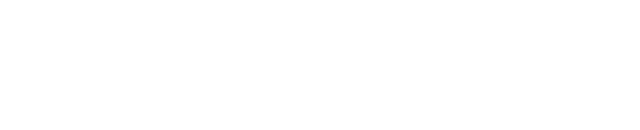
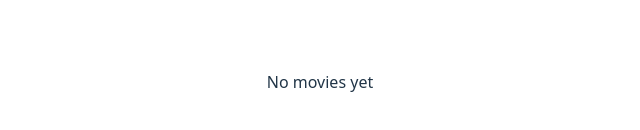
Before and after one commit to lvukad01/Internship-15-Movie-Explorer, a React (Vite) app: page /favourites in a window 1280 px wide. Shown: the part 318-448 px from the top of the page, without its empty margins (320-960 px from the left). Built offline with nearby package versions, Linux system fonts and the light colour scheme; the HTML template or start-up script is replaced by a standard one.

Commit message:
Movie list in favorites page

```diff
--- a/src/App.jsx
+++ b/src/App.jsx
@@ -26,7 +26,8 @@
       <Route path="/movies" element={<Movies favorites={favorites}/>}/>
       <Route path="/movies/:id" element={<MovieDetail
         favorites={favorites} setFavorites={setFavorites}/>}/>
-      <Route path="/favourites" element={<Favourites/>}/>
+      <Route path="/favourites" element={<Favourites
+        favorites={favorites} setFavorites={setFavorites}/>}/>
       <Route path="*" element={<NotFound/>}/>
     </Routes>
     )
--- a/src/pages/Favourites.jsx
+++ b/src/pages/Favourites.jsx
@@ -1,3 +1,49 @@
-export default function Favourites(){
+import {useParams} from 'react-router-dom'
+import moviesData from '../data/movies'
+import favoriteOff from "../assets/favorite-off-svgrepo-com.svg"
+import favoriteOn from "../assets/favorite-svgrepo-com.svg"
+import { useNavigate } from 'react-router-dom'
+import { useEffect, useState } from 'react'
 
+export default function Favourites({favorites, setFavorites}){
+    const [movies, setMovies]=useState([])
+    const navigate=useNavigate();
+
+
+   const handleFavorites=(movieId)=>{
+    setFavorites(prev=>
+        prev.filter(id=>id!==movieId)
+    )
+   }
+   useEffect(()=>{
+    const favMovies = moviesData.filter(movie =>
+        favorites.includes(movie.id))
+        setMovies(favMovies)
+
+       },[favorites])
+
+    return (
+
+        <div className="favorites">
+            {movies.length===0 &&(
+                <p>No movies yet</p>
+            )}
+            {movies.map((movie)=>
+            <div key={movie.id}>
+             <div className='movie'
+                key={movie.id}
+                onClick={()=>navigate(`/movies/${movie.id}`)}
+                style={{cursor:"pointer"}}
+                >
+                {movie.title} ({movie.year}) - Rating: {movie.rating}
+             </div>
+            <button className='unFavorite' onClick={()=>handleFavorites(movie.id) }>
+            <img className="favorite on" src={favoriteOn}
+                />
+            </button >
+            </div>
+                )}
+
+        </div>
+    )
 }
--- a/src/pages/MovieDetail.jsx
+++ b/src/pages/MovieDetail.jsx
@@ -2,7 +2,6 @@
 import moviesData from '../data/movies'
 import favoriteOff from "../assets/favorite-off-svgrepo-com.svg"
 import favoriteOn from "../assets/favorite-svgrepo-com.svg"
-import {useState} from 'react'
 
 export default function MovieDetail({favorites, setFavorites}){
     const {id}=useParams()
@@ -16,7 +15,6 @@
     else{
         setFavorites([...favorites,movie.id])
     }
-    console.log(favorites)
    }
     return(
         <div className='movie_details'>
--- a/src/pages/Movies.jsx
+++ b/src/pages/Movies.jsx
@@ -1,7 +1,6 @@
 import {useEffect, useState} from 'react'
 import { useNavigate } from 'react-router-dom'
 import moviesData from '../data/movies'
-import { Link } from 'react-router-dom'
 
 export default function Movies({favorites}){
 
```
